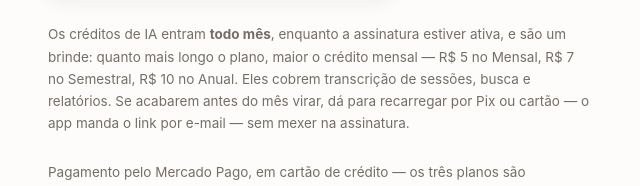
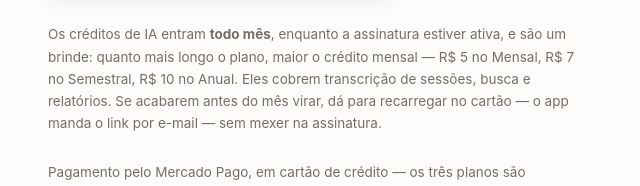
Before and after one commit to paulovsp/drsig-site, a plain HTML site: page index.html in a window 1280 px wide. Shown: the part 5419-5605 px from the top of the page, 236-876 px from the left. Drawn offline with Linux system fonts and the light colour scheme.

Commit message:
recarga: so cartao por enquanto

```diff
--- a/index.html
+++ b/index.html
@@ -448,7 +448,7 @@ independente de qual conta do Mercado Pago você usar para pagar.
 Os créditos de IA entram <strong>todo mês</strong>, enquanto a assinatura estiver ativa, e são um
 brinde: quanto mais longo o plano, maior o crédito mensal — R$ 5 no Mensal, R$ 7 no Semestral,
 R$ 10 no Anual. Eles cobrem transcrição de sessões, busca e relatórios. Se acabarem antes do mês
-virar, dá para recarregar por Pix ou cartão — o app manda o link por e-mail — sem mexer na assinatura.
+virar, dá para recarregar no cartão — o app manda o link por e-mail — sem mexer na assinatura.
 </p>
 
 <p style="font-size:13.5px;color:var(--suave);margin-top:26px;max-width:64ch;">
```
